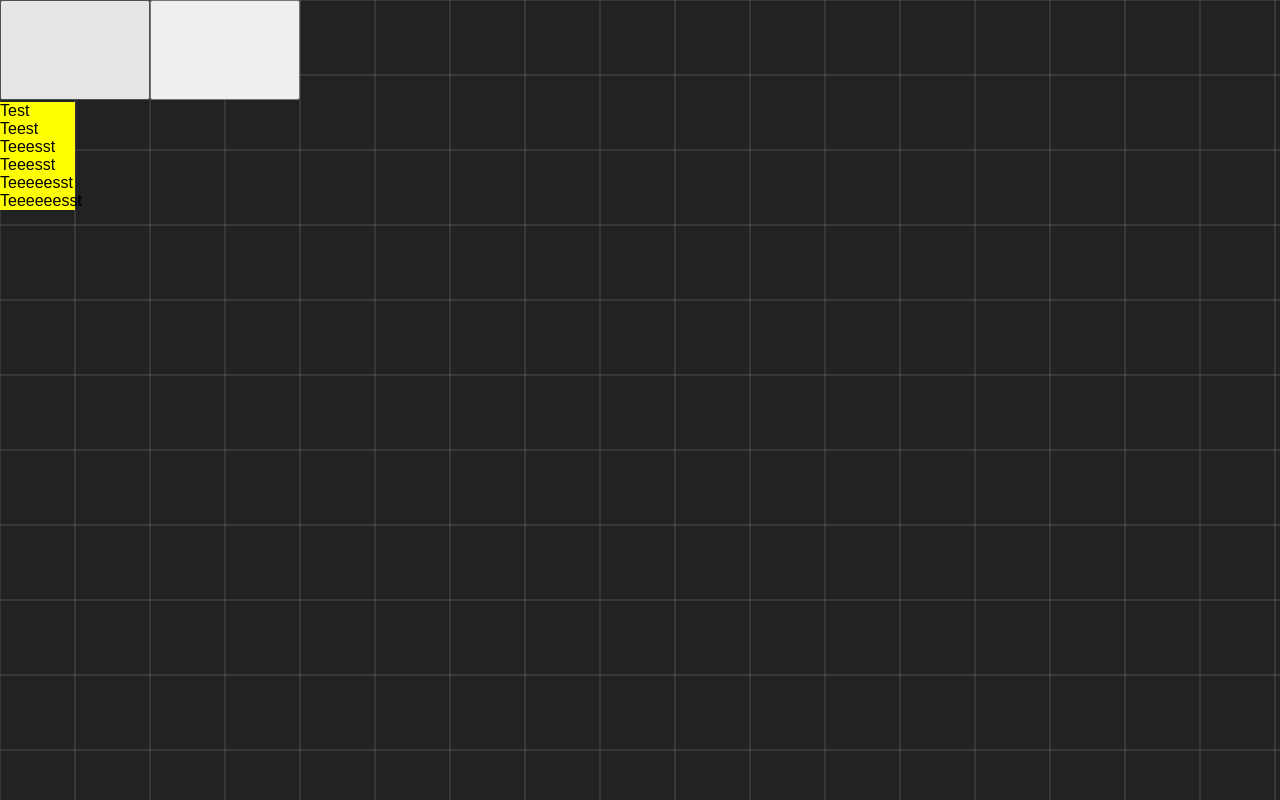
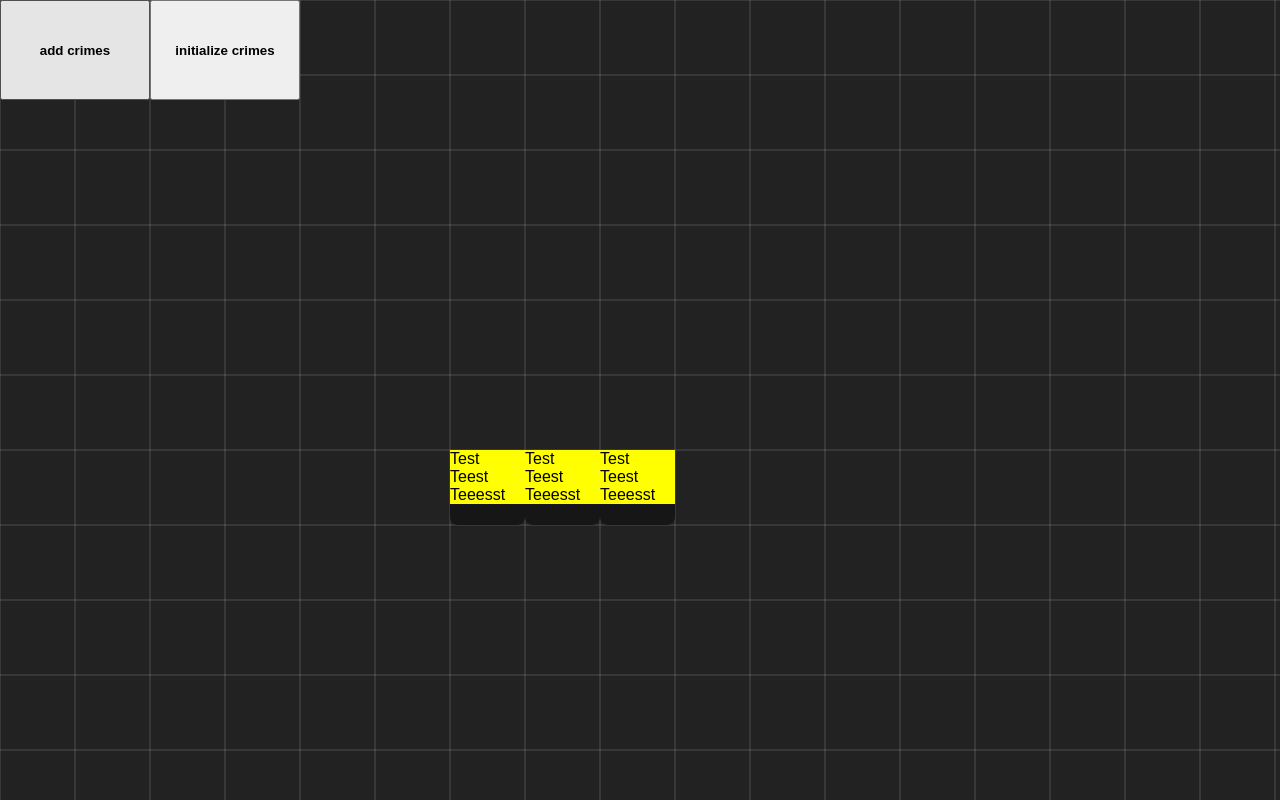
Before and after one commit to maksiksq/old-Lirith-archive, a Nuxt app: page / in a window 1280 px wide. Built offline with nearby package versions, Linux system fonts and the light colour scheme.

Commit message:
found the magic word nextTick() | added positioning for v-for

```diff
--- a/app.vue
+++ b/app.vue
@@ -24,6 +24,22 @@
   color: white;
 }
 
+::-webkit-scrollbar {
+  width: 10px;
+}
+
+::-webkit-scrollbar-track {
+  background: #f1f1f1;
+}
+
+::-webkit-scrollbar-thumb {
+  background: #888;
+}
+
+::-webkit-scrollbar-thumb:hover {
+  background: #555;
+}
+
 body, html {
   margin: 0;
   padding: 0;
--- a/pages/index.vue
+++ b/pages/index.vue
@@ -5,6 +5,8 @@ import Shelf from '~/components/Shelf.vue';
 import { useRuntimeConfig } from '#imports';
 
 import {saveShelf, deleteShelf, getShelf, getAllShelves, clearShelves} from "~/utils/indexedDB";
+
+const shelves = ref([])
 
 const shelfData: any = ref({
   shelf1: {
@@ -46,7 +48,7 @@ async function loadShelves(): Promise<any> {
   // Take the shelf from the DB, turn it into a real, tangible element
   //
   // Also, first take a bunch of eggs and sugar, whip the eggs and sugar
-  // for 7 minutes until they turn into a singular mass
+  // for about 7 minutes until they turn into a singular mass
   const shelf = ref<ShelfData | null>(await getShelf(1));
   if (!shelf.value) {
     shelf.value = {contents: {
@@ -151,17 +153,24 @@ const trackedElems: Array<any> = reactive([])
 const screenX = ref(450)
 const screenY = ref(450)
 
-function updatePositions() {
+interface ShelfObject {
+  shelfWrapper: HTMLElement | null;
+}
+
+async function updatePositions() {
+  await nextTick();
+  console.log(shelves.value)
+
   const offsetX = ref(0)
   const offsetY = ref(0)
-  trackedElems.forEach((el: HTMLElement, i) => {
-    if (!el) return;
 
-    // context: v-html always puts the thing in a wrapper
-    // to avoid that we use the child
-    const elChild = el.childNodes[0] as HTMLElement;
-    if (!elChild) return;
-    console.log(elChild)
+  shelves.value.forEach((elObj: ShelfObject) => {
+    const el: HTMLElement | null = elObj.shelfWrapper
+
+    if (!el) {
+      console.log("Something went horribly wrong. Run. Burn. Destroy.")
+      return
+    };
 
     const worldX = worldElementPos.value.x + offsetX.value
     const worldY = worldElementPos.value.y + offsetY.value
@@ -181,9 +190,6 @@ const items = ref([
   {name: "Test", id: 0},
   {name: "Teest", id: 1},
   {name: "Teeesst", id: 2},
-  {name: "Teeesst", id: 3},
-  {name: "Teeeeesst", id: 4},
-  {name: "Teeeeeesst", id: 5}
 ],)
 
 // in the future i can do it for v-fors
@@ -227,22 +233,30 @@ onMounted(async () => {
        @wheel.prevent="zoom">
     <canvas ref="canvas"></canvas>
     <div ref="shelfElem" v-if="elem1Content" v-html="elem1Content"></div>
-    <button @click="handleTest"></button>
-    <button @click="loadShelves"></button>
+    <div class="buttonWrap">
+      <button @click="handleTest">add crimes</button>
+      <button @click="loadShelves">initialize crimes</button>
+    </div>
+
     <!--    this used to say "time to reinvent grid" before i reinvented grid-->
-    <Shelf v-for="shelf in shelfData" ref="shelfComp" :items="items"></Shelf>
+    <Shelf v-for="shelf in shelfData" ref="shelves" :items="items"></Shelf>
   </div>
 </template>
 
 
 <style scoped lang="scss">
 // temp btn
-button {
-  position: relative;
-  width: 150px;
-  height: 100px;
+.buttonWrap {
+  display: flex;
+  position: absolute;
+  button {
+    font-weight: bold;
+    color: black;
+    width: 150px;
+    height: 100px;
+  }
+
 }
-
 
 // tbh i should use togglable classes so much more instead of inline styles
 .grabbing {
```
